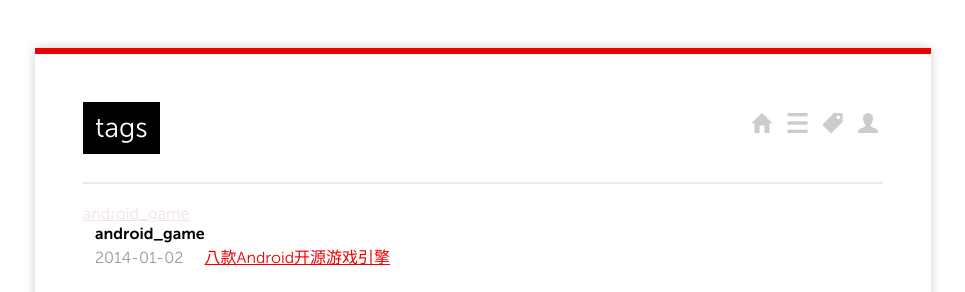
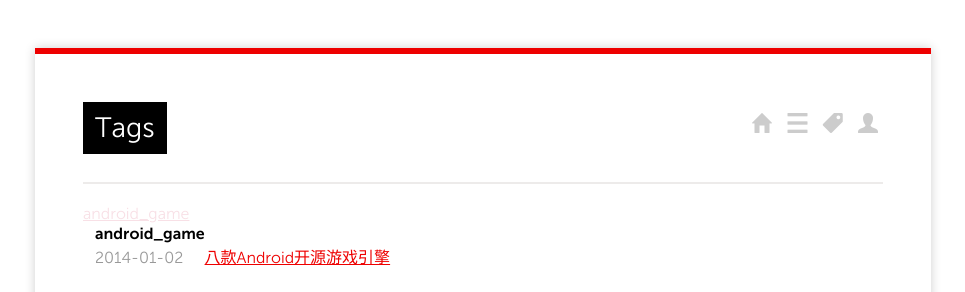
Before and after one commit to fengyr/blog, a Jekyll site: the page built from tags/index.md, in a window 1280 px wide. Shown: the top 292 px of the page, without its empty margins (157-1122 px from the left). Built offline with Jekyll 4.4.1, drawn with Linux system fonts in a browser that asks for light colours; Markdown is read by kramdown in place of the engine named in the settings.

Commit message:
一些小的整理

```diff
--- a/tags/index.md
+++ b/tags/index.md
@@ -1,5 +1,5 @@
 ---
-title: tags
+title: Tags
 layout: page
 comments: no
 ---
```
Also changed, not shown: _posts/2014/2014-01-02-八款Android开源游戏引擎.md (+1 -1 lines), 1 other file.
